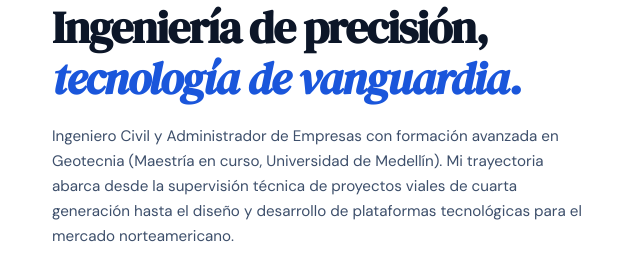
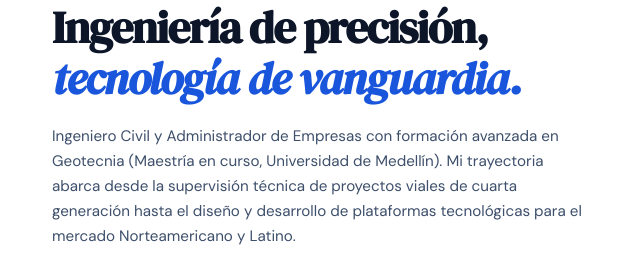
Before and after one commit to droneroofer-source/cv-cesar-abaunza, a plain HTML site: page index.html in a window 1280 px wide. Shown: the part 900-1161 px from the top of the page, 20-660 px from the left. Drawn offline with nearby package versions, Linux system fonts and the light colour scheme.

Commit message:
Update index.html

```diff
--- a/index.html
+++ b/index.html
@@ -517,7 +517,7 @@
     <div class="about-grid">
         <div>
             <h2 data-i18n="about_h2">Ingeniería de precisión,<br><em>tecnología de vanguardia.</em></h2>
-            <p data-i18n="about_p1">Ingeniero Civil y Administrador de Empresas con formación avanzada en Geotecnia (Maestría en curso, Universidad de Medellín). Mi trayectoria abarca desde la supervisión técnica de proyectos viales de cuarta generación hasta el diseño y desarrollo de plataformas tecnológicas para el mercado norteamericano.</p>
+            <p data-i18n="about_p1">Ingeniero Civil y Administrador de Empresas con formación avanzada en Geotecnia (Maestría en curso, Universidad de Medellín). Mi trayectoria abarca desde la supervisión técnica de proyectos viales de cuarta generación hasta el diseño y desarrollo de plataformas tecnológicas para el mercado Norteamericano y Latino.</p>
             <p data-i18n="about_p2">Desarrollo sistemas de inteligencia artificial aplicados a construcción, seguros y roofing, combinando rigor técnico con ejecución empresarial. Con base en Bogota, Colombia, ejecuto proyectos activos en EE.UU. y Colombia.</p>
             <div class="highlight-box">
                 <p data-i18n="about_obj"><strong data-i18n="obj_label">Objetivo:</strong> Contribuir en organizaciones donde la innovación, la eficiencia y la tecnología sean pilares estratégicos, integrando ingeniería tradicional con inteligencia artificial y análisis de datos para la toma de decisiones.</p>
@@ -971,7 +971,7 @@ es:{
     trust_label:'Experiencia en',
     label_about:'Perfil profesional',
     about_h2:'Ingeniería de precisión, tecnología de vanguardia.',
-    about_p1:'Ingeniero Civil y Administrador de Empresas con formación avanzada en Geotecnia (Maestría en curso, Universidad de Medellín). Mi trayectoria abarca desde la supervisión técnica de proyectos viales de cuarta generación hasta el diseño y desarrollo de plataformas tecnológicas para el mercado norteamericano.',
+    about_p1:'Ingeniero Civil y Administrador de Empresas con formación avanzada en Geotecnia (Maestría en curso, Universidad de Medellín). Mi trayectoria abarca desde la supervisión técnica de proyectos viales de cuarta generación hasta el diseño y desarrollo de plataformas tecnológicas para el mercado norteamericano y latino.',
     about_p2:'Desarrollo sistemas de inteligencia artificial aplicados a construcción y roofing, combinando rigor técnico con ejecución empresarial. Con base en Bogota, Colombia, ejecuto proyectos activos en EE.UU. y Colombia.',
     about_obj:'Objetivo: Contribuir en organizaciones donde la innovación, la eficiencia y la tecnología sean pilares estratégicos, integrando ingeniería tradicional con inteligencia artificial y análisis de datos para la toma de decisiones.',
     obj_label:'Objetivo:',
```
